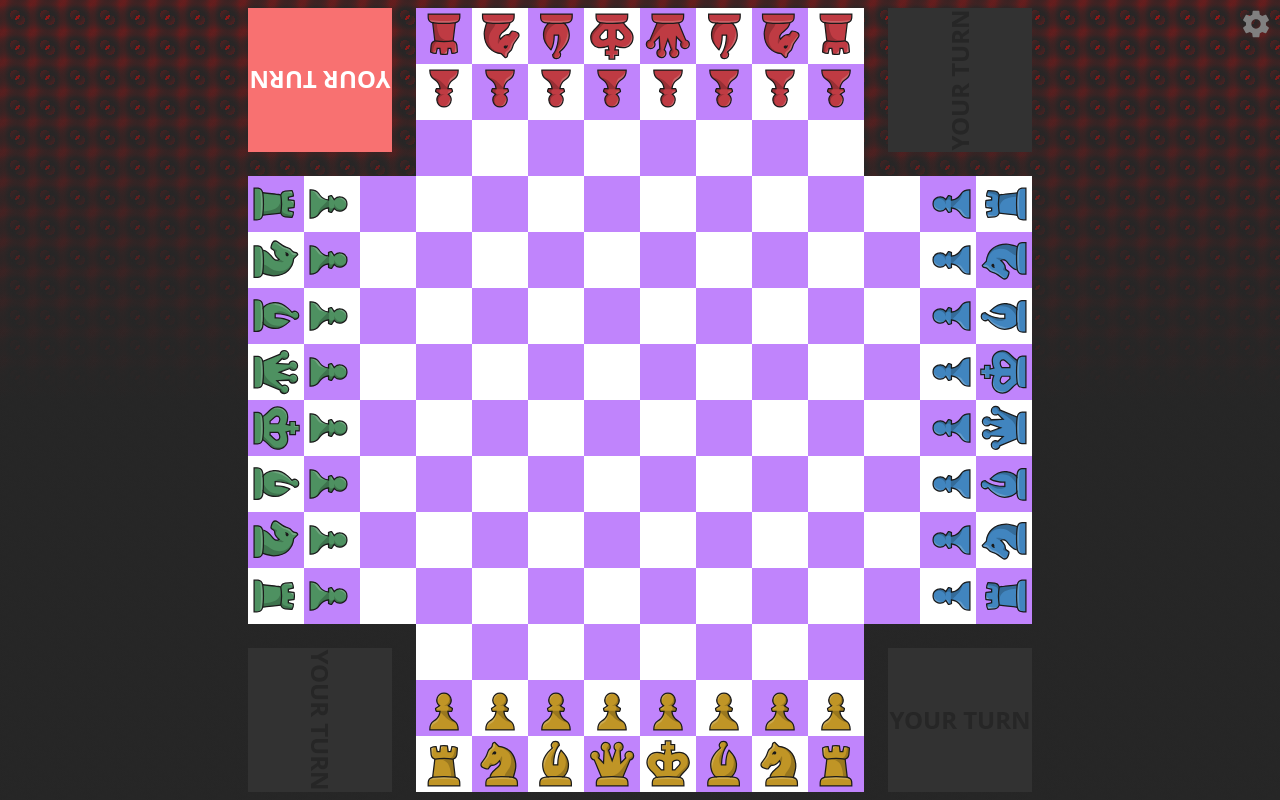
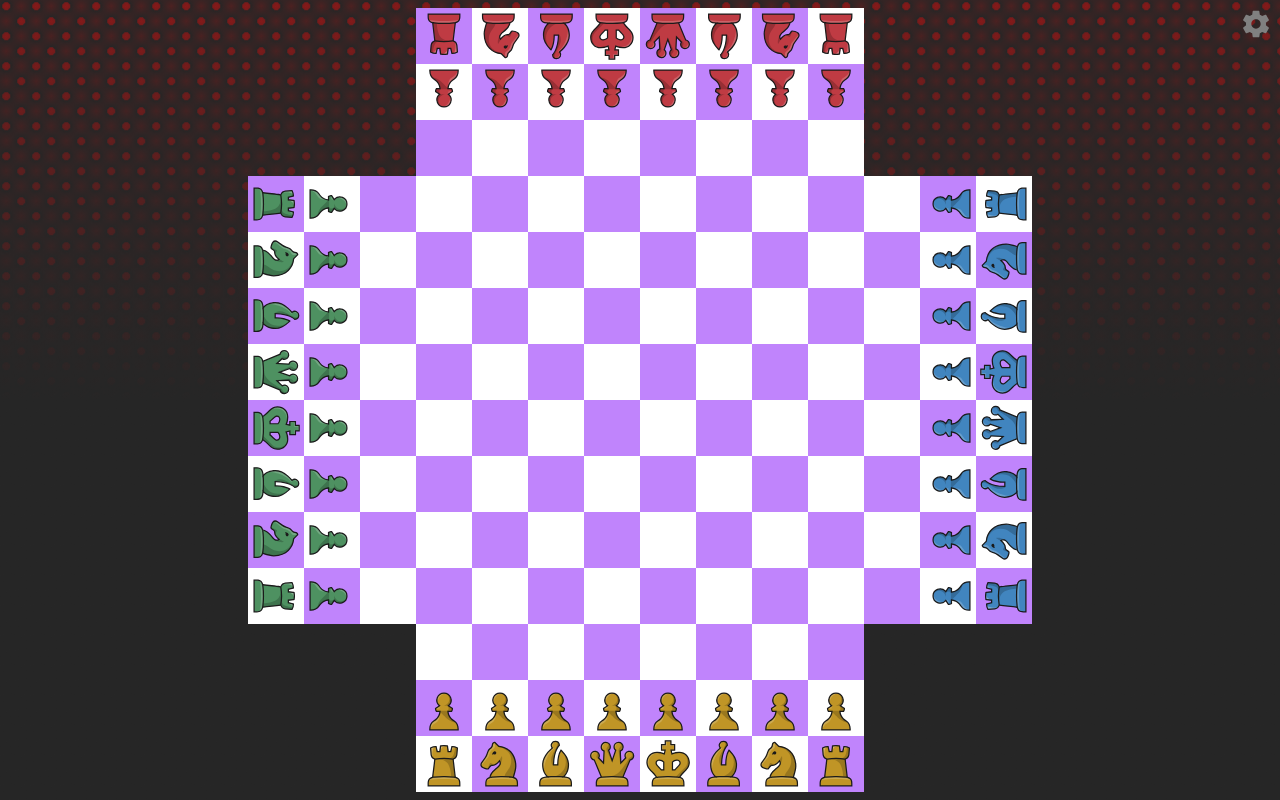
Before and after one commit to T0RNATO/4PChess, a Nuxt app: page / in a window 1280 px wide. Built offline with nearby package versions, Linux system fonts and the light colour scheme.

Commit message:
background??

```diff
--- a/assets/css/main.css
+++ b/assets/css/main.css
@@ -21,17 +21,17 @@ body {
     /*background-image: linear-gradient(calc(var(--turn) * 90deg + 180deg), #262626, #262626 3px, transparent 3px, transparent 6px, #262626 6px);*/
     /*background-size: 20px 20px;*/
     /*animation: 60s linear 0s infinite running slide;*/
-    background-image: radial-gradient(transparent 0, transparent 5px, #262626 5px, transparent), radial-gradient(transparent 0, transparent 5px, #262626 5px, transparent);
+    background-image: radial-gradient(transparent 20%, #262626 20%, transparent 100%), radial-gradient(transparent 20%, #262626 20%, transparent 100%);
     background-size: 30px 30px;
-    background-position: 0 0, 5px 5px;
-    /*animation: 60s linear 0s infinite running slide;*/
+    background-position: 0 0, 15px 15px;
+    animation: 60s linear 0s infinite running slide;
 }
 @keyframes slide {
     from {
-        background-position: 100% 100%;
+        background-position: 0 0, 15px 15px;
     }
     to {
-        background-position: 0 0;
+        background-position: 100% 100%, calc(15px + 100%) calc(15px + 100%);
     }
 }
 #root.blue {--theme: var(--blue);}
--- a/components/Game.vue
+++ b/components/Game.vue
@@ -9,10 +9,10 @@
                 :piece="piece"
                 :pos="row.length === 14 ? [j, i] : [j + 3, i]" />
       </div>
-    <TurnIndicator :class="{red: true, disabled: turn !== 0}" turn=0 />
-    <TurnIndicator :class="{blue: true, disabled: turn !== 1}" turn=1 />
-    <TurnIndicator :class="{yellow: true, disabled: turn !== 2}" turn=2 />
-    <TurnIndicator :class="{green: true, disabled: turn !== 3}" turn=3 />
+<!--    <TurnIndicator :class="{red: true, disabled: turn !== 0}" turn=0 />-->
+<!--    <TurnIndicator :class="{blue: true, disabled: turn !== 1}" turn=1 />-->
+<!--    <TurnIndicator :class="{yellow: true, disabled: turn !== 2}" turn=2 />-->
+<!--    <TurnIndicator :class="{green: true, disabled: turn !== 3}" turn=3 />-->
   </div>
 </template>
 
--- a/components/TurnIndicator.vue
+++ b/components/TurnIndicator.vue
@@ -37,6 +37,6 @@ export default {
   @apply bg-green-400 left-0 top-[calc(100%-9rem)] rotate-90;
 }
 div.disabled {
-  @apply bg-[#323232] text-[#262626];
+  @apply bg-transparent text-transparent;
 }
 </style>
```
